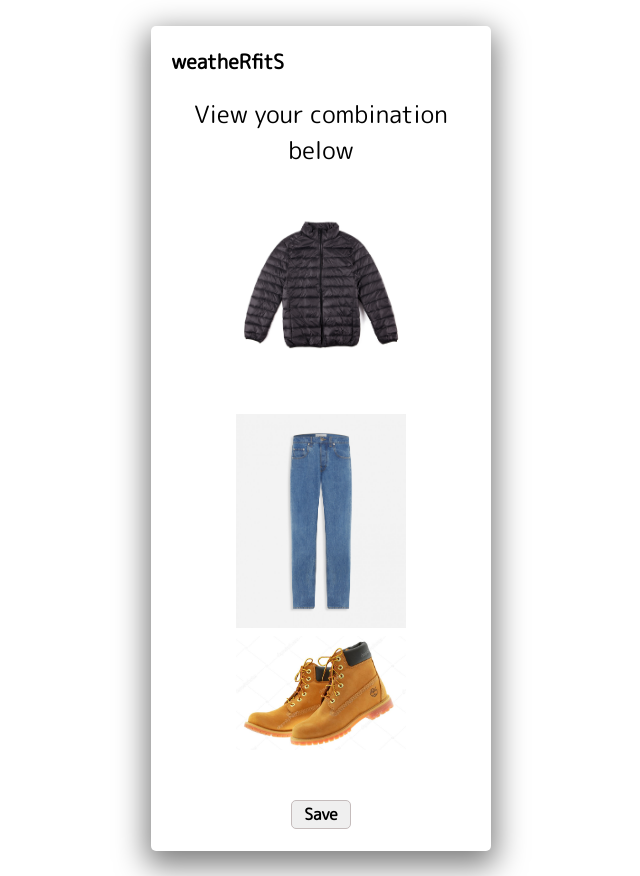
After one commit to Kofs7/weather-clothing-website, a Flask app: page /generated-combo in a window 1280 px wide. The commit adds this page. Shown: the whole page, without its empty margins (319-959 px from the left). Run offline with Flask 2, Linux system fonts and the light colour scheme.

Commit message:
generating combinations(static for now)

```diff
--- a/app.py
+++ b/app.py
@@ -67,16 +67,19 @@ def rack():
 
 @app.route('/combos')
 def combos():
-    # items = Item.get_database()
-    # tops = items['top']
-    # bottoms = items['bottom']
-    # shoes = items['shoes']
     weather_filter = current_season()
-    top_filter = Item.query.filter_by(item_type='top', weather=weather_filter)
-    bottom_filter = Item.query.filter_by(item_type='bottom', weather=weather_filter)
-    shoes_filter = Item.query.filter_by(item_type='shoes', weather=weather_filter)
+    # top_filter = Item.query.filter_by(item_type='top', weather=weather_filter)
+    # bottom_filter = Item.query.filter_by(item_type='bottom', weather=weather_filter)
+    # shoes_filter = Item.query.filter_by(item_type='shoes', weather=weather_filter)
+    top_filter = Item.query.filter_by(item_type='top')
+    bottom_filter = Item.query.filter_by(item_type='bottom')
+    shoes_filter = Item.query.filter_by(item_type='shoes')
 
     return render_template('combo.html', tops=top_filter, bottoms=bottom_filter, shoes=shoes_filter)
+
+@app.route('/generated-combo')
+def generate():
+    return render_template('generate.html')
 
 @app.route('/login', methods=['POST', 'GET'])
 def login():
@@ -91,4 +94,4 @@ def login():
         return render_template('login.html')
 
 if __name__ == '__main__':
-    app.run(debug=True)
+    app.run(debug=True, host="0.0.0.0")
--- a/static/style.css
+++ b/static/style.css
@@ -92,8 +92,9 @@
     background: rgba(0,0,0,0.4);
 }
 .login-container{
+    margin-top: -80px;
     width: 30vw;
-    height: 25vh;
+    height: 20vh;
     box-shadow: 0 15px 35px #000;
     padding: 2em;
     background-color: #000;
@@ -144,6 +145,7 @@
 }
 .subBtn{
     text-align: center;
+    margin-top: -8%;
 }
 .subBtn .submitBtn{
     font-size: 20px;
@@ -220,7 +222,6 @@
 .dropdown:hover .dropbtn {
     background-color: #4169E1;
 }
-
 .selection-desc{
     text-align: center;
     font-size: 17px;
@@ -230,3 +231,65 @@
 .other{
     margin-top: 70px;
 }
+.item-selec .select-btn{
+    cursor: pointer;
+    transform: translate(30px, 10px);
+    text-align: center;
+    width: 50%;
+    padding: 5px;
+}
+.gen-body{
+    width: 300px;
+    height: auto;
+    background: #fff;
+    position: relative;
+    margin: 2% auto;
+    padding: 20px;
+    border-radius: 5px;
+    box-shadow: 0 10px 30px 5px rgba(0,0,0,0.5);
+    transition: all 600ms cubic-bezier(0, 0, 0.18, 1);
+    transition-timing-function: cubic-bezier(0, 0, 0.18, 1);
+}
+.gen-body .clothes-body{
+    text-align: center;
+}
+.gen-body .clothes-body table.gen-header{
+    margin-left: auto;
+    margin-right: auto;
+}
+.gen-body .clothes-body .gen-header tbody img{
+    width: 170px;
+}
+.gen-body .comp-name{
+    margin-bottom: 20px;
+}
+.gen-body .comp-name h1{
+    font-size: 20px;
+    font-weight: 800;
+}
+.clothes-body h2{
+    margin: 10px;
+    text-align: center;
+    font-weight: 400;
+}
+.clothes-body .bottom-space{
+    padding: 20px;
+}
+.save-btn{
+    font-size: 16px;
+    font-weight: 600;
+    padding: 2px 12px;
+    cursor: pointer;
+    border: 1px solid rgb(197, 188, 188);
+    border-radius: 5px;
+    transition: all 600ms cubic-bezier(0, 0, 0.18, 1);
+    transition-timing-function: cubic-bezier(0, 0, 0.18, 1);
+}
+.save-btn:hover{
+    color: #fff;
+    background: #000;
+}
+.desc #gen-btn{
+    margin-top: 30px;
+    font-size: 18px;
+}
--- /dev/null
+++ b/templates/generate.html
@@ -0,0 +1,50 @@
+<!DOCTYPE html>
+<html lang="en">
+<head>
+    <meta charset="UTF-8">
+    <meta http-equiv="X-UA-Compatible" content="IE=edge">
+    <meta name="viewport" content="width=device-width, initial-scale=1.0">
+
+    <link rel="stylesheet" href="../static/style.css">
+    <title>Final combination</title>
+</head>
+<body>
+    <div class="gen-body animate">
+        <div class="comp-name">
+            <h1>weatheRfitS</h1>
+        </div>
+        <div class="clothes-body">
+            <h2>View your combination below</h2>
+            <table class="gen-header">
+                <tbody>
+                    <tr>
+                        <td>
+                            <img src="../static/clothing-images/tops/coat.jpeg" alt="">
+                        </td>
+                    </tr>
+                    <tr>
+                        <td>
+                            <img src="../static/clothing-images/bottoms/denim.jpg" alt="">
+                        </td>
+                    </tr>
+                    <tr>
+                        <td>
+                            <img src="../static/clothing-images/shoes/boots.jpg" alt="">
+                        </td>
+                    </tr>
+                    <tr>
+                        <td class="bottom-space"></td>
+                    </tr>
+                    <tfoot>
+                        <tr>
+                            <td>
+                                <button type="submit" class="save-btn">Save</button>
+                            </td>
+                        </tr>
+                    </tfoot>
+                </tbody>
+            </table>
+        </div>
+    </div>
+</body>
+</html>
```
Also changed, not shown: templates/combo.html (+6 -3 lines).
